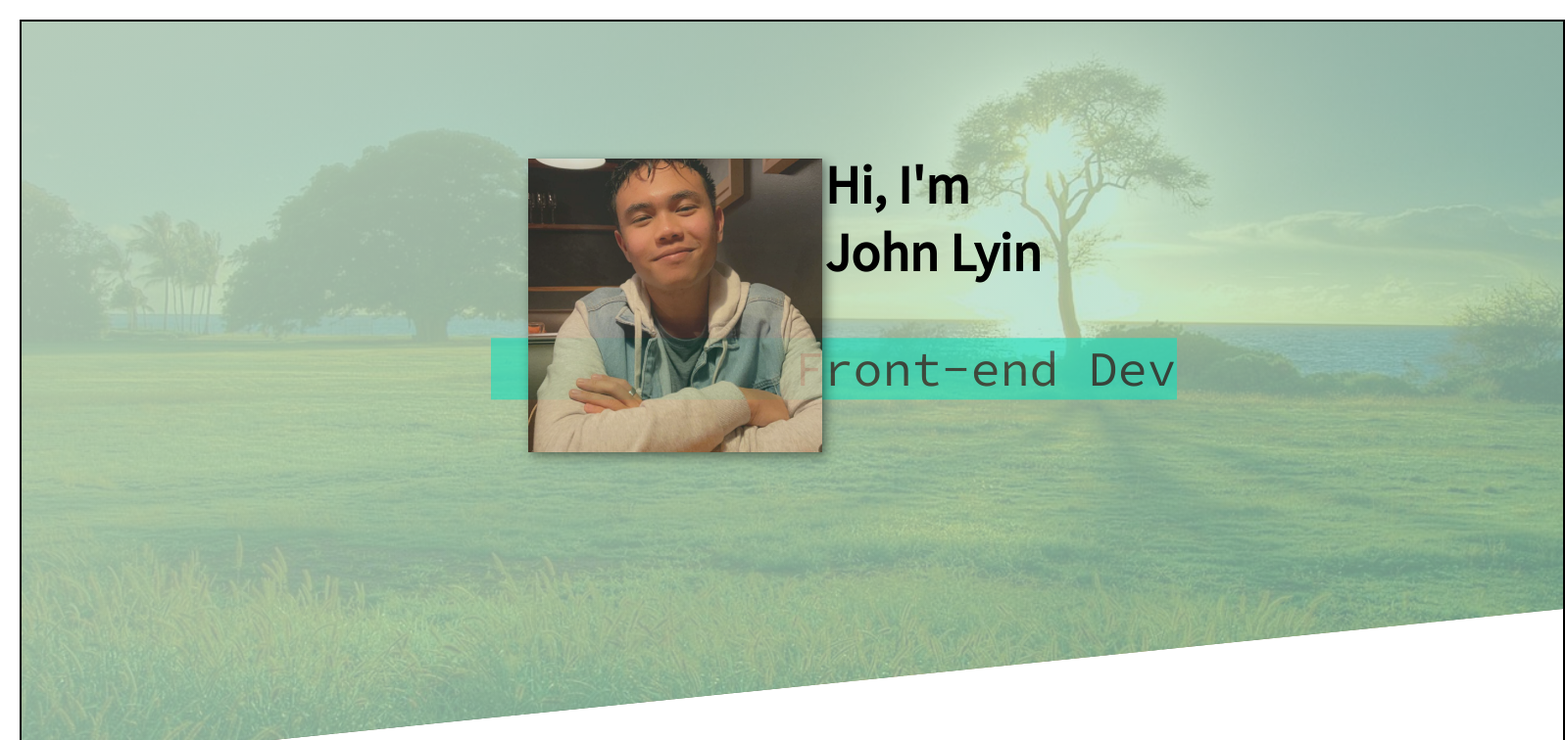
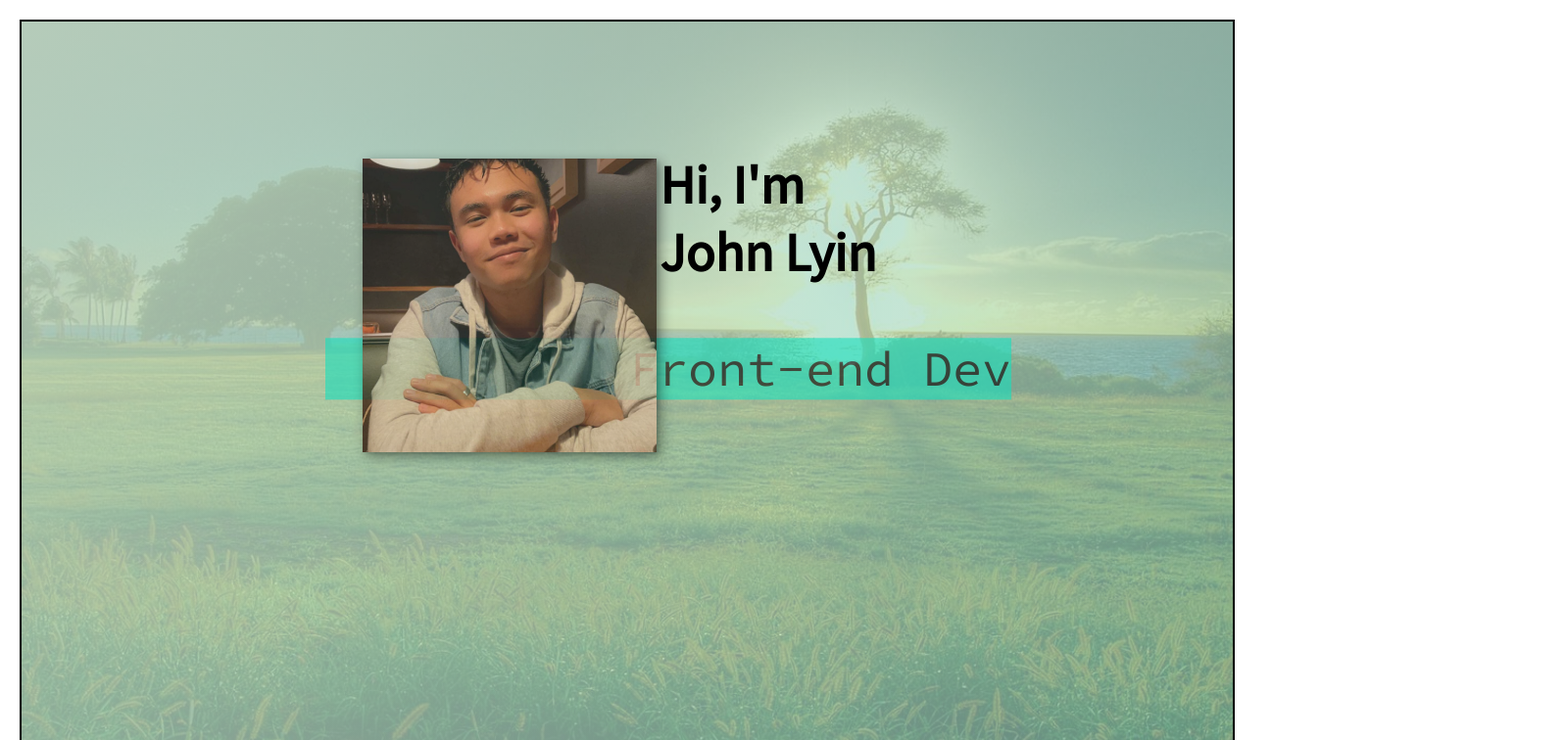
Before and after one commit to jthang3/portfolio, a React (Create React App) app: page / in a window 1280 px wide. Shown: the top 756 px of the page at 98% size, 1597 px wide, since content can reach past the window. Built offline with nearby package versions, Linux system fonts and the light colour scheme.

Commit message:
minwidth

```diff
--- a/src/App.css
+++ b/src/App.css
@@ -7,5 +7,5 @@
 .App {
   margin: 20px;
   border: 2px solid black;
-  min-width: 1577px;
+  min-width: 1000px;
 }
--- a/src/components/Intro.css
+++ b/src/components/Intro.css
@@ -43,7 +43,7 @@
     height: 95vh;
     background-size: cover;
     background-position: center;
-    clip-path: polygon(0 0, 100% 0, 100% 75vh, 0% 100%);
+    /* clip-path: polygon(0 0, 100% 0, 100% 75vh, 0% 100%); */
     position: relative;
     margin-bottom: 20px;
     /* min-height: 852px; */
```
